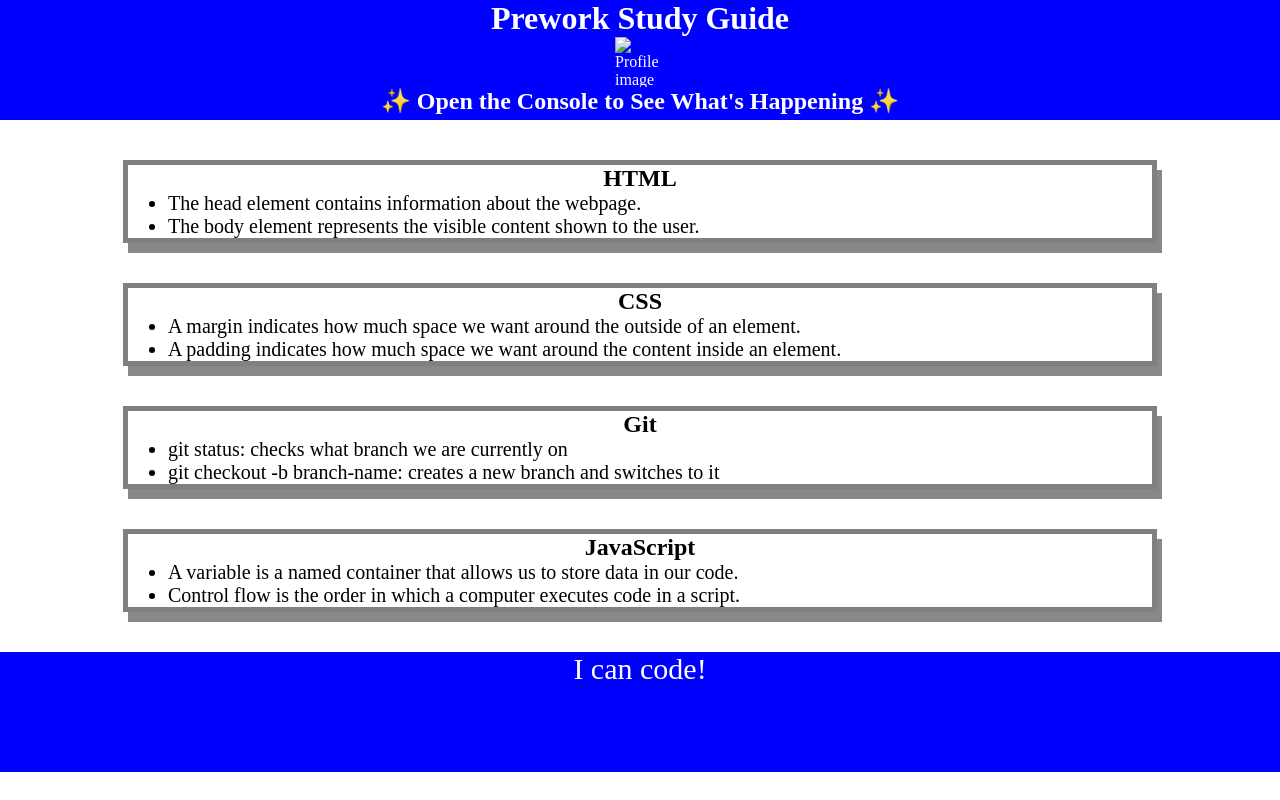
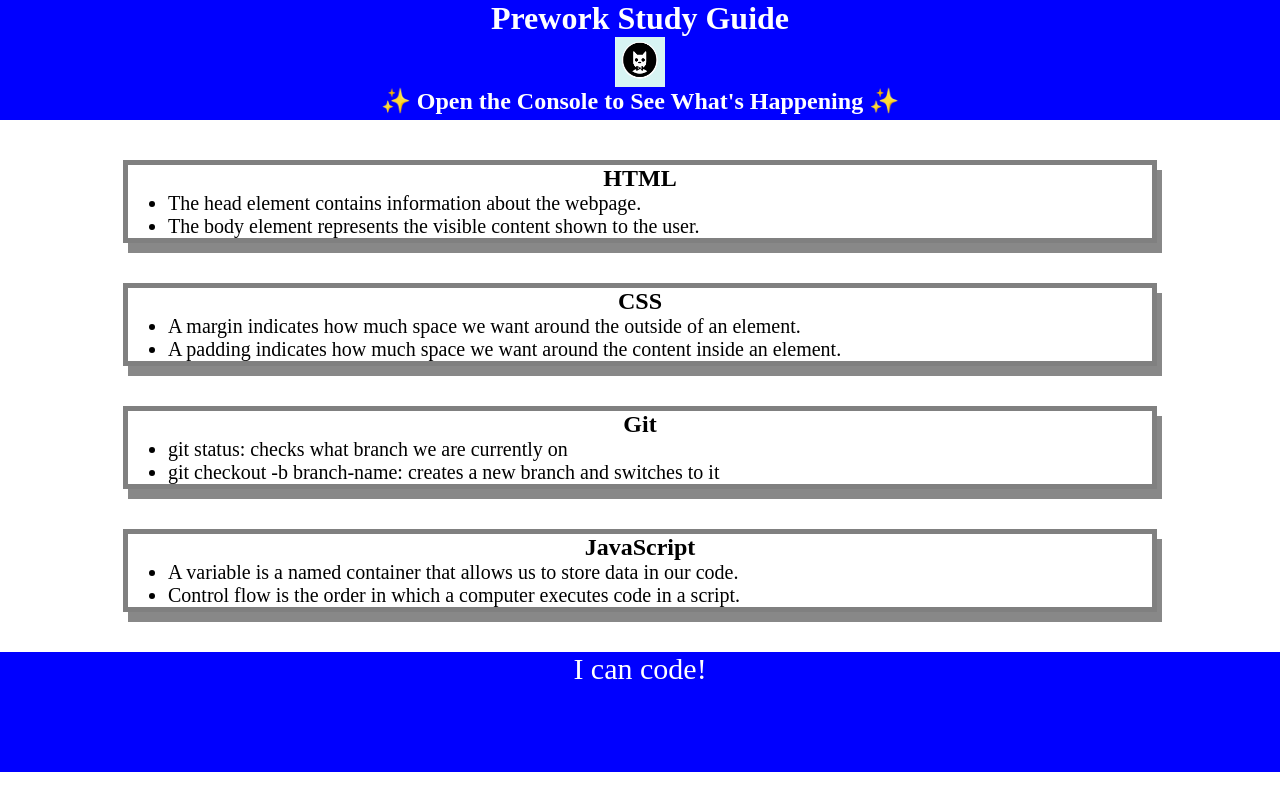
Before and after one commit to shazzy-kawa/prework-study-guide, a plain HTML site: page assests/index.html in a window 1280 px wide. Drawn offline with Linux system fonts and the light colour scheme; files whose address does not match are found by name.

Commit message:
added description

```diff
--- a/assests/index.html
+++ b/assests/index.html
@@ -10,7 +10,7 @@
   <body>
     <header id="top">
       <h1>Prework Study Guide</h1>
-      <img src="/.assests/bowie-cat.png"" alt="Profile image of cat wearing a bow tie." />
+      <img src="file:///Users/satan.t.m.wenis/Bootcamp/prework/prework-study-guide/assests/bowtie-cat.png" alt="Profile image of cat wearing a bow tie." />
       <h2>✨ Open the Console to See What's Happening ✨</h2>
     </header>
     <main>
```
Also changed, not shown: 1 other file.
